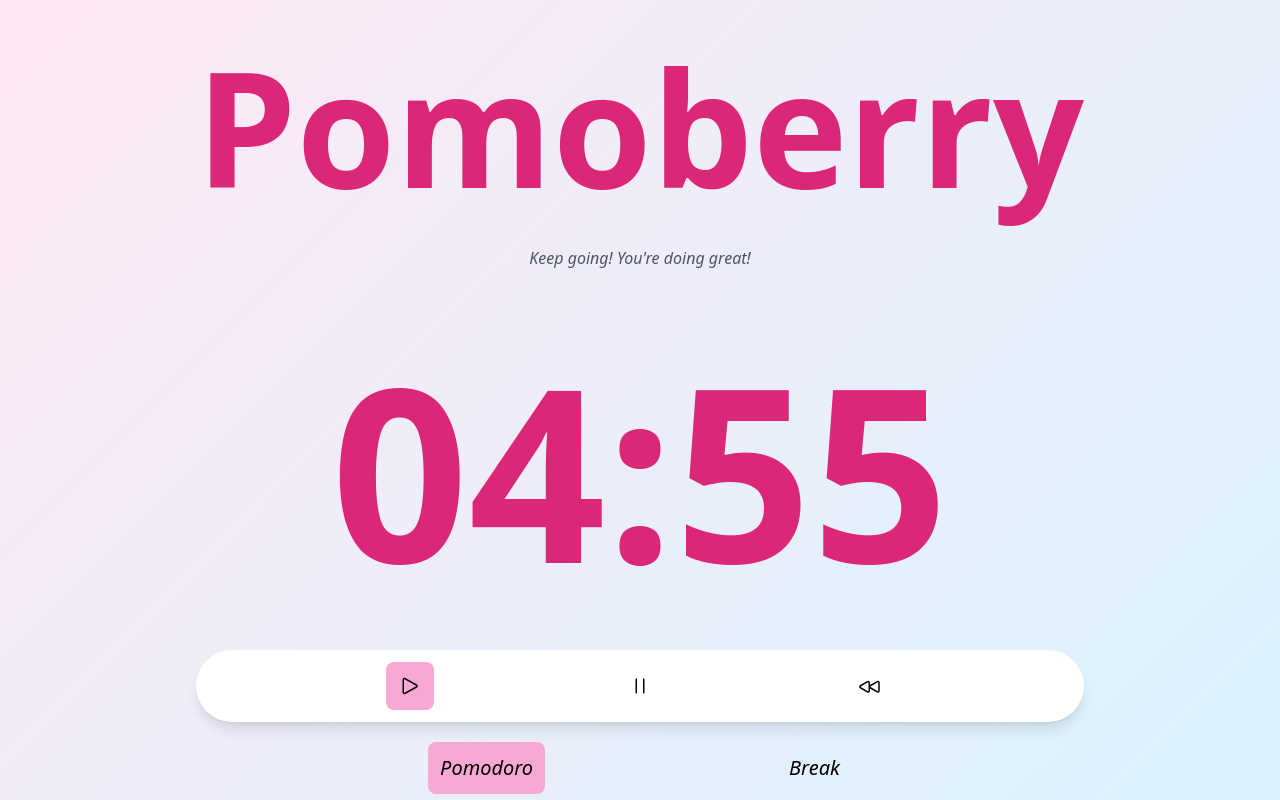
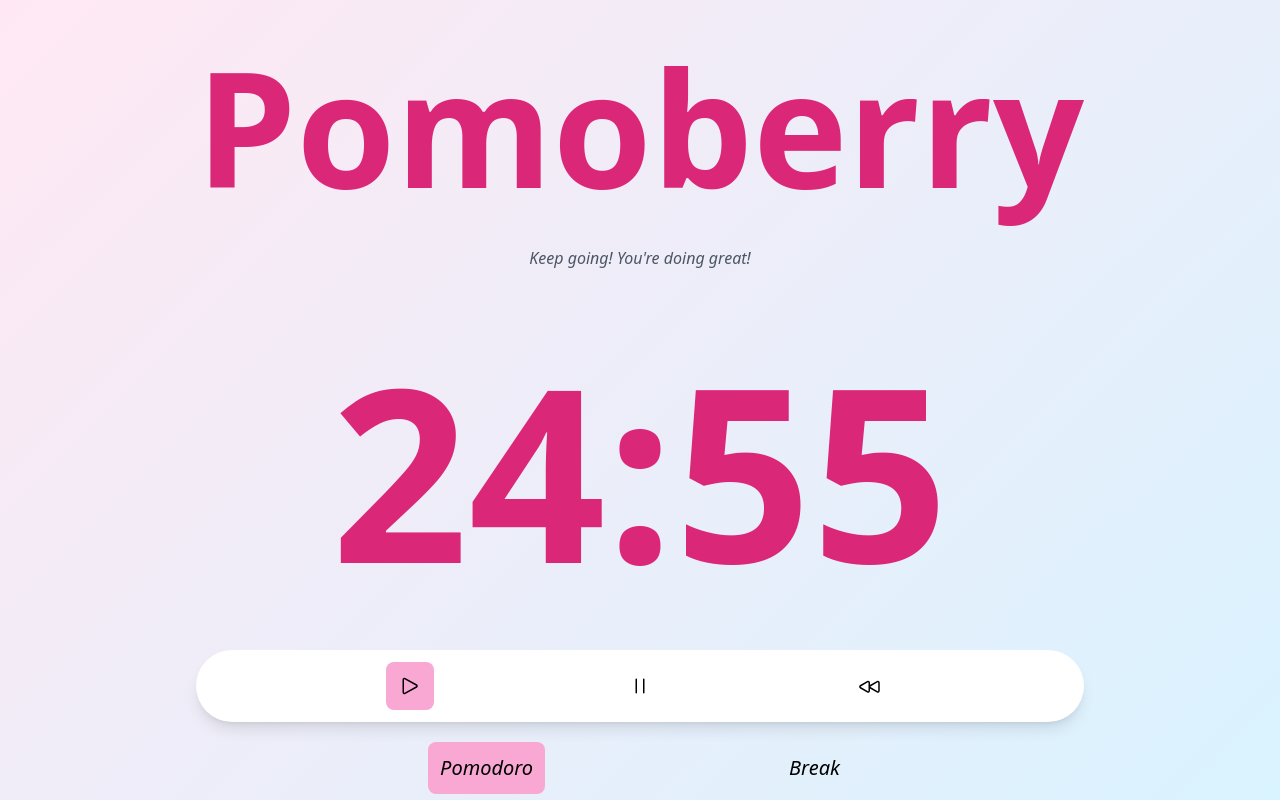
Before and after one commit to shampeyndadi/Pomoberry, a React (Vite) app in the folder App/: page / in a window 1280 px wide. Built offline with nearby package versions, Linux system fonts and the light colour scheme.

Commit message:
feat: settings functionality

```diff
--- a/App/src/components/Break.jsx
+++ b/App/src/components/Break.jsx
@@ -114,11 +114,11 @@ function MyTimer({ expiryTimestamp }) {
   );
 }
 
-const Break = () => {
+const Break = ({ expiryTimestamp }) => {
   return (
     <>
       <div>
-        <MyTimer expiryTimestamp={new Date(Date.now() + 300000)} />
+        <MyTimer expiryTimestamp={expiryTimestamp} />
       </div>
     </>
   );
--- a/App/src/components/Main.jsx
+++ b/App/src/components/Main.jsx
@@ -21,6 +21,25 @@ function Main() {
   const [highlight, setHighlight] = useState("start");
   const [showSettings, setShowSettings] = useState(false);
 
+  const [pomodoroDuration, setPomodoroDuration] = useState(25);
+  const [breakDuration, setBreakDuration] = useState(5);
+
+  const [expiryTimestamp, setExpiryTimeStamp] = useState(() => {
+    const time = new Date();
+    time.setMinutes(time.getMinutes() + pomodoroDuration);
+    return time;
+  });
+
+  function resetTimer(duration) {
+    const time = new Date();
+    if (duration === "Pomodoro") {
+      time.setMinutes(time.getMinutes() + pomodoroDuration);
+    } else {
+      time.setMinutes(time.getMinutes() + breakDuration);
+    }
+    setExpiryTimeStamp(time);
+  }
+
   return (
     <>
       <div>
@@ -39,8 +58,23 @@ function Main() {
             </div>
 
             <div onClick={() => setShowSettings(!showSettings)}>
-              {showSettings && <Settings />}
-              {currentState === "Pomodoro" ? <Pomodoro /> : <Break />}
+              {showSettings && (
+                <Settings
+                  pomodoroDuration={pomodoroDuration}
+                  setPomodoroDuration={setPomodoroDuration}
+                  breakDuration={breakDuration}
+                  setBreakDuration={setBreakDuration}
+                  onClose={() => {
+                    setShowSettings(false);
+                    resetTimer(currentState);
+                  }}
+                />
+              )}
+              {currentState === "Pomodoro" ? (
+                <Pomodoro expiryTimestamp={expiryTimestamp} />
+              ) : (
+                <Break expiryTimestamp={expiryTimestamp} />
+              )}
             </div>
 
             <div className="flex justify-evenly">
--- a/App/src/components/Pomodoro.jsx
+++ b/App/src/components/Pomodoro.jsx
@@ -116,11 +116,11 @@ function MyTimer({ expiryTimestamp }) {
   );
 }
 
-const Pomodoro = () => {
+const Pomodoro = ({ expiryTimestamp }) => {
   return (
     <>
       <div>
-        <MyTimer expiryTimestamp={new Date(Date.now() + 300000)} />
+        <MyTimer expiryTimestamp={expiryTimestamp} />
       </div>
     </>
   );
--- a/App/src/components/Settings.jsx
+++ b/App/src/components/Settings.jsx
@@ -1,6 +1,12 @@
 import React from "react";
 
-function Settings() {
+function Settings({
+  pomodoroDuration,
+  setPomodoroDuration,
+  breakDuration,
+  setBreakDuration,
+  onClose,
+}) {
   return (
     <>
       <div className="fixed inset-0 z-50 bg-red-500/20 flex items-center justify-center">
@@ -35,7 +41,8 @@ function Settings() {
                 min="1"
                 max="60"
                 className="border border-gray-300 rounded-lg p-2 w-[9rem]"
-                placeholder="Set timer (min)"
+                value={pomodoroDuration}
+                onChange={(e) => setPomodoroDuration(Number(e.target.value))}
               />
             </div>
 
@@ -46,13 +53,17 @@ function Settings() {
                 min="1"
                 max="60"
                 className="border border-gray-300 rounded-lg p-2 w-[9rem]"
-                placeholder="Set timer (min)"
+                value={breakDuration}
+                onChange={(e) => setBreakDuration(Number(e.target.value))}
               />
             </div>
           </div>
 
           <div className="flex justify-end">
-            <button className="bg-pink-300 text-white rounded-lg p-2 hover:cursor-pointer hover:bg-pink-600">
+            <button
+              onClick={onClose}
+              className="bg-pink-300 text-white rounded-lg p-2 hover:cursor-pointer hover:bg-pink-600"
+            >
               Save & Exit
             </button>
           </div>
```
